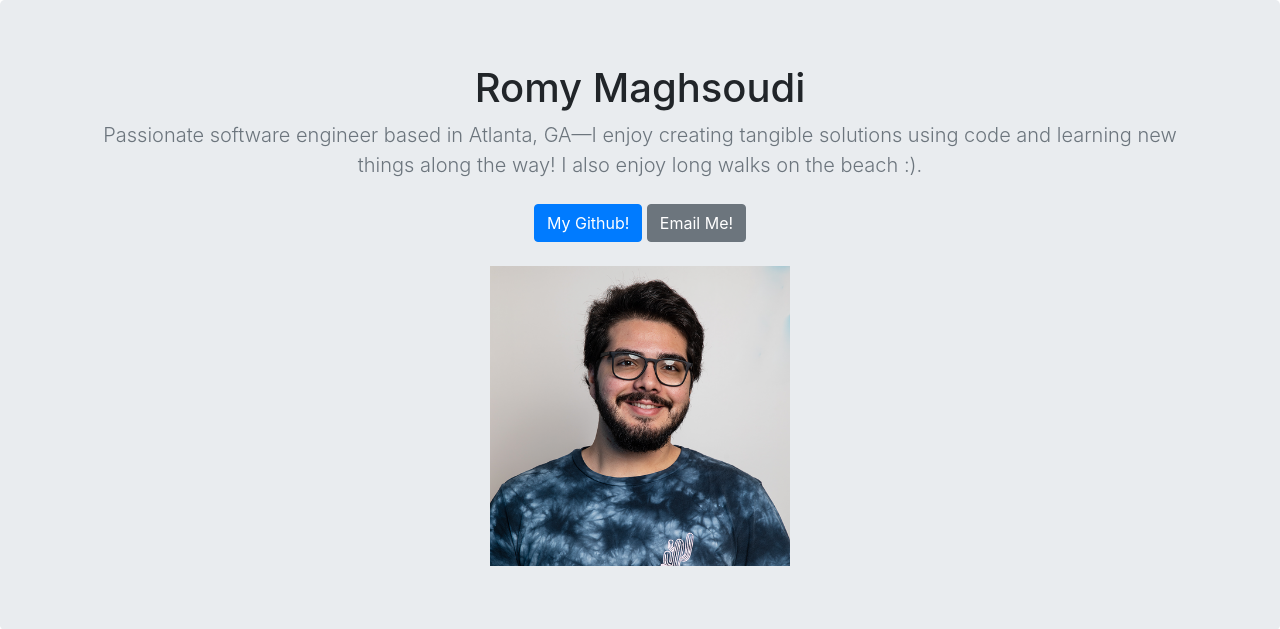
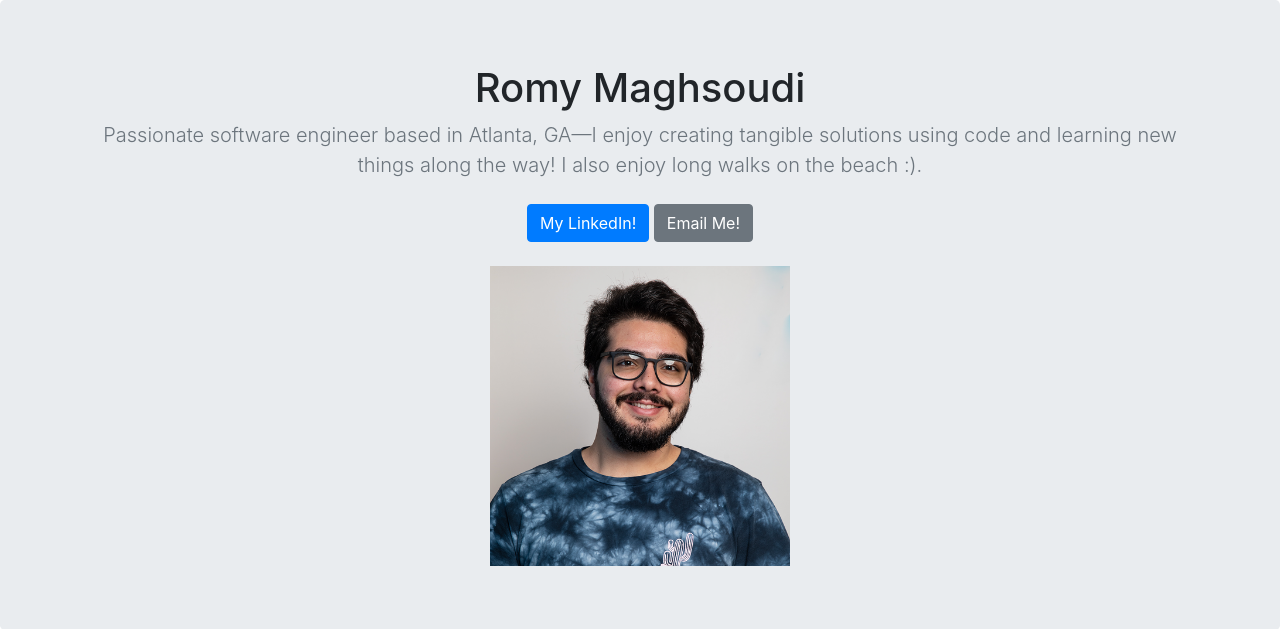
Before and after one commit to rmaghsoudi/djangoPortfolio, a Django app: page / in a window 1280 px wide. Shown: the top 629 px of the page. Run offline with Django 3.2, Linux system fonts and the light colour scheme; data that the repository does not hold is empty; some libraries are stand-ins or nearby versions.

Commit message:
changed github link to linkedin

```diff
--- a/projects/templates/projects/home.html
+++ b/projects/templates/projects/home.html
@@ -89,7 +89,7 @@
             the way! I also enjoy long walks on the beach :).
           </p>
           <p>
-            <a href="https://github.com/rmaghsoudi" class="btn btn-primary my-2">My Github!</a>
+            <a href="https://www.linkedin.com/in/romy-maghsoudi-126276169/" class="btn btn-primary my-2">My LinkedIn!</a>
             <a href="mailto:romy.mag9@gmail.com" class="btn btn-secondary my-2">Email Me!</a>
           </p>
           <img src="{% static 'romy.png' %}" height=300></img>
```
